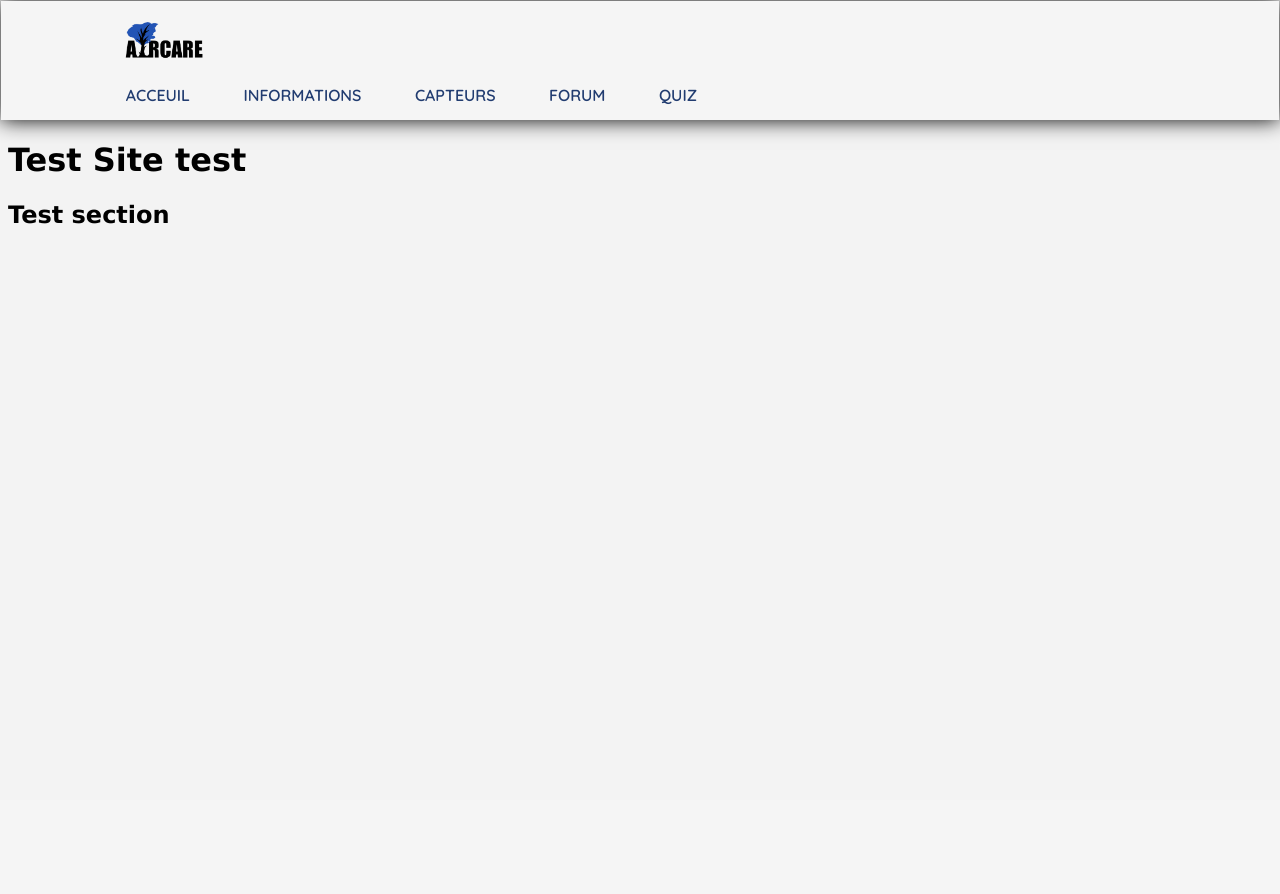
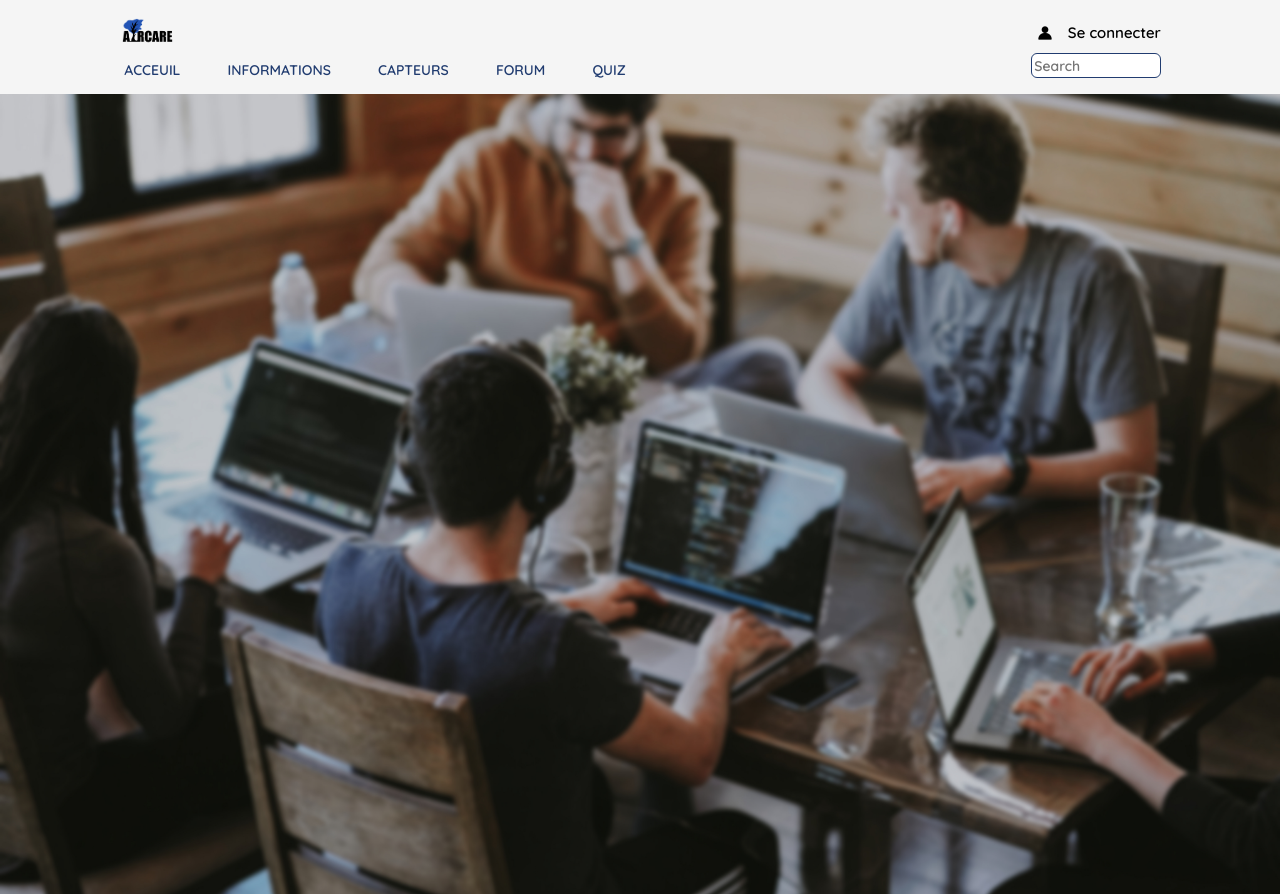
Before and after one commit to ABethuel/APP-G5B-AIRCARE, a PHP site: page / in a window 1280 px wide. Before the commit the page ends 224 px from the top, so only its background shows below. Run offline with PHP 8.4, Linux system fonts and the light colour scheme.

Commit message:
header right

```diff
--- a/Components/header.php
+++ b/Components/header.php
@@ -15,4 +15,19 @@ Header des différentes pages à ajouter à chaque page le contenent -->
             <a href="../quiz.php">QUIZ</a>
         </div>
     </div>
+    <div class="right">
+        <!-- Bouton se connecter : changera d'apparence en fonction du statut de connexion avec
+        le php -->
+        <div class="connexion">
+            <img class="profil" src="../Assets/images/profil_connexion.png">
+            <a href="../connexion.php">Se connecter</a>
+        </div>
+
+        <div class="research">
+            <form>
+                <input class="research_input" type="text" name="search" placeholder="Search">
+            </form>
+        </div>
+
+    </div>
 </nav>
--- a/Components/style_header.css
+++ b/Components/style_header.css
@@ -18,24 +18,24 @@
     src: url('Assets/Fonts/Quicksand-Medium.ttf');
 }
 
+
 nav{
     display: flex;
     justify-content: space-between;
     background-color: #F5F5F5;
     padding: 15px 20px;
     box-shadow: 0 0 20px rgba(0, 0, 0, 255);
-    margin-top: -0.55%;
-    margin-left: -0.55%;
-    margin-right: -0.55%;
+    display: flex;
 }
+
 
 .left {
     margin-left: 8%;
 }
 
 .left img.logo {
-    width: 15%;
-    height: 15%;
+    width: 11%;
+    height: 11%;
 }
 
 .left .menu {
@@ -47,8 +47,44 @@ nav{
     margin-left: 1%;
     color: #213C70;
     text-decoration: none;
+    font-size: 14px;
 }
 
 .menu a:hover {
     color: #4C79D0;
 }
+
+.research_input {
+    width: 23%;
+    border: 1px solid #213C70;
+    border-radius: 6px;
+    font-size: 14px;
+    font-family: Quicksand-SemiBold;
+    padding: 2.5px;
+    margin-top: 2%;
+  }
+
+  .right img.profil{
+    width: 3%;
+    height: 3%;
+    vertical-align: middle;
+    margin-right: 2%;
+  }
+
+  .connexion a{
+      text-decoration: none;
+      font-size: 15px;
+      font-family: Quicksand-SemiBold;
+      vertical-align: middle;
+      color: black;
+  }
+
+  .connexion a:hover{
+      text-decoration: underline;
+  }
+
+  .right{
+      text-align: right;
+      margin-right: 8%;
+      margin-top: .5%;
+  }
--- a/index.php
+++ b/index.php
@@ -10,13 +10,10 @@
     <body>
 
         <?php include_once('./Components/header.php'); ?>
-        <div class="section1">
-            <h1>Test Site test</h1>
-        </div>
+        <section class="first_section">
+            <div class="wrapper">
 
-        <section>
-            <h1>Test section</h1>
-
+            </div>
         </section>
     </body>
 </html>
--- a/style_index.css
+++ b/style_index.css
@@ -24,7 +24,26 @@
 body {
     font-family: Quicksand-SemiBold;
     background-color: #F3F3F3;
+    margin: 0px;
+    padding: 0px;
 }
+
+section, body, html{
+    width: 100%;
+    height: 100%;
+}
+
+.first_section{
+    background: url("./Assets/images/background_blurred.jpg") no-repeat center center ;
+    background-size: cover;
+}
+
+.wrapper{
+
+    width: 100%;
+    height: 91%;
+}
+
 
 h1 {
     font-size: 19;
```
Also changed, not shown: Assets/images/profil_connexion.png (added), Assets/images/search.png (added).
